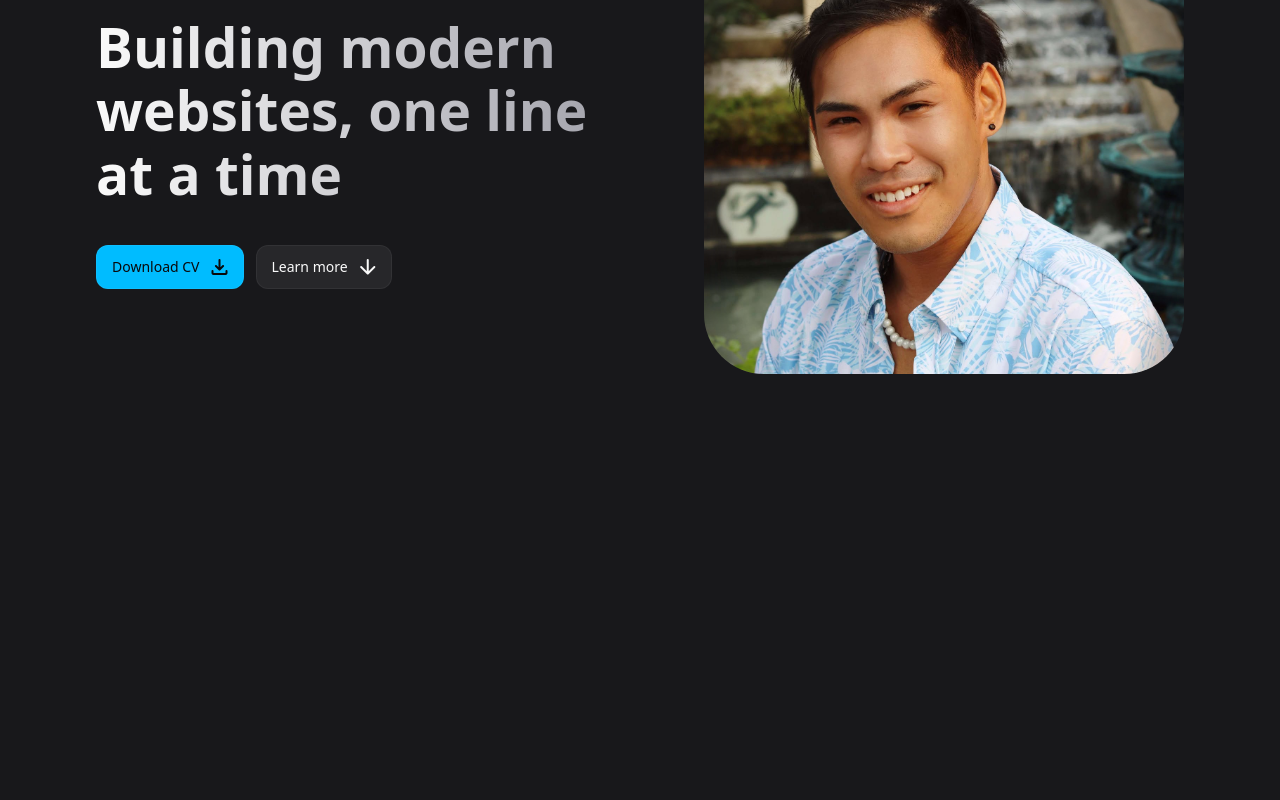
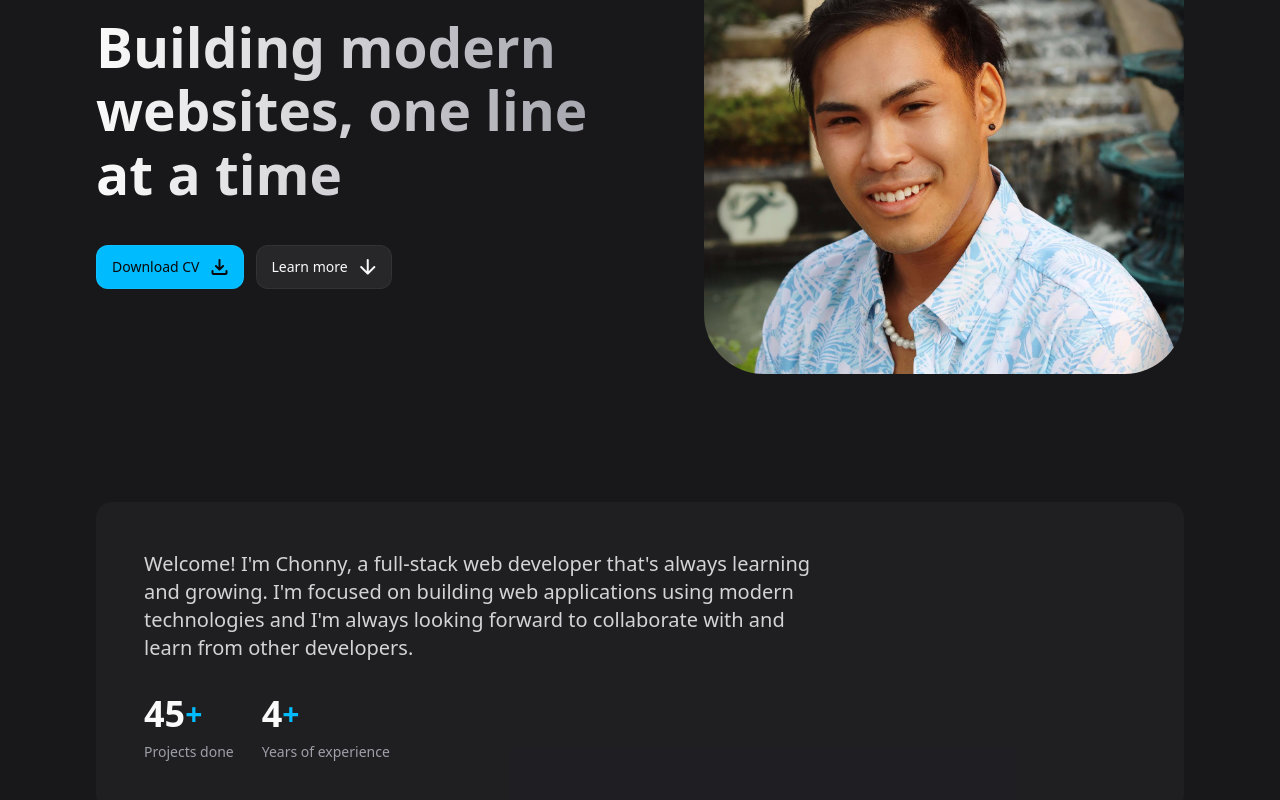
Before and after one commit to ChonnyRama/chonny_portfolio, a React (Vite) app: page / in a window 1280 px wide. Shown: the part 270-1070 px from the top of the page. Before the commit the page ends 800 px from the top, so only its background shows below. Built offline with nearby package versions, Linux system fonts and the light colour scheme.

Commit message:
create about section

```diff
--- a/src/App.jsx
+++ b/src/App.jsx
@@ -1,3 +1,4 @@
+import About from './components/About';
 import Header from './components/Header';
 import Hero from './components/Hero';
 
@@ -7,6 +8,7 @@ const App = () => {
       <Header />
       <main>
         <Hero />
+        <About />
       </main>
     </>
   );
--- /dev/null
+++ b/src/components/About.jsx
@@ -0,0 +1,37 @@
+const aboutItems = [
+  {
+    label: 'Projects done',
+    number: 45,
+  },
+  {
+    label: 'Years of experience',
+    number: 4,
+  },
+];
+
+export default function About() {
+  return (
+    <section id="about" className="section">
+      <div className="container">
+        <div className="rounded-2xl bg-zinc-800/50 p-7 md:p-12">
+          <p className="mb-4 text-zinc-300 md:mb-8 md:max-w-[60ch] md:text-xl">
+            Welcome! I&apos;m Chonny, a full-stack web developer that&apos;s always learning and growing. I&apos;m
+            focused on building web applications using modern technologies and I&apos;m always looking forward to
+            collaborate with and learn from other developers.
+          </p>
+          <div className="flex flex-wrap items-center gap-4 md:gap-7">
+            {aboutItems.map(({ label, number }, index) => (
+              <div key={index}>
+                <div className="flex items-center md:mb-2">
+                  <span className="text-2xl font-semibold md:text-4xl">{number}</span>
+                  <span className="font-semibold text-sky-400 md:text-3xl">+</span>
+                </div>
+                <p className="text-sm text-zinc-400">{label}</p>
+              </div>
+            ))}
+          </div>
+        </div>
+      </div>
+    </section>
+  );
+}
--- a/src/index.css
+++ b/src/index.css
@@ -43,6 +43,10 @@
 
   .img-cover {
     @apply h-full w-full object-cover;
+  }
+
+  .section {
+    @apply pt-20 lg:pt-32;
   }
 
   .headline-1 {
```
